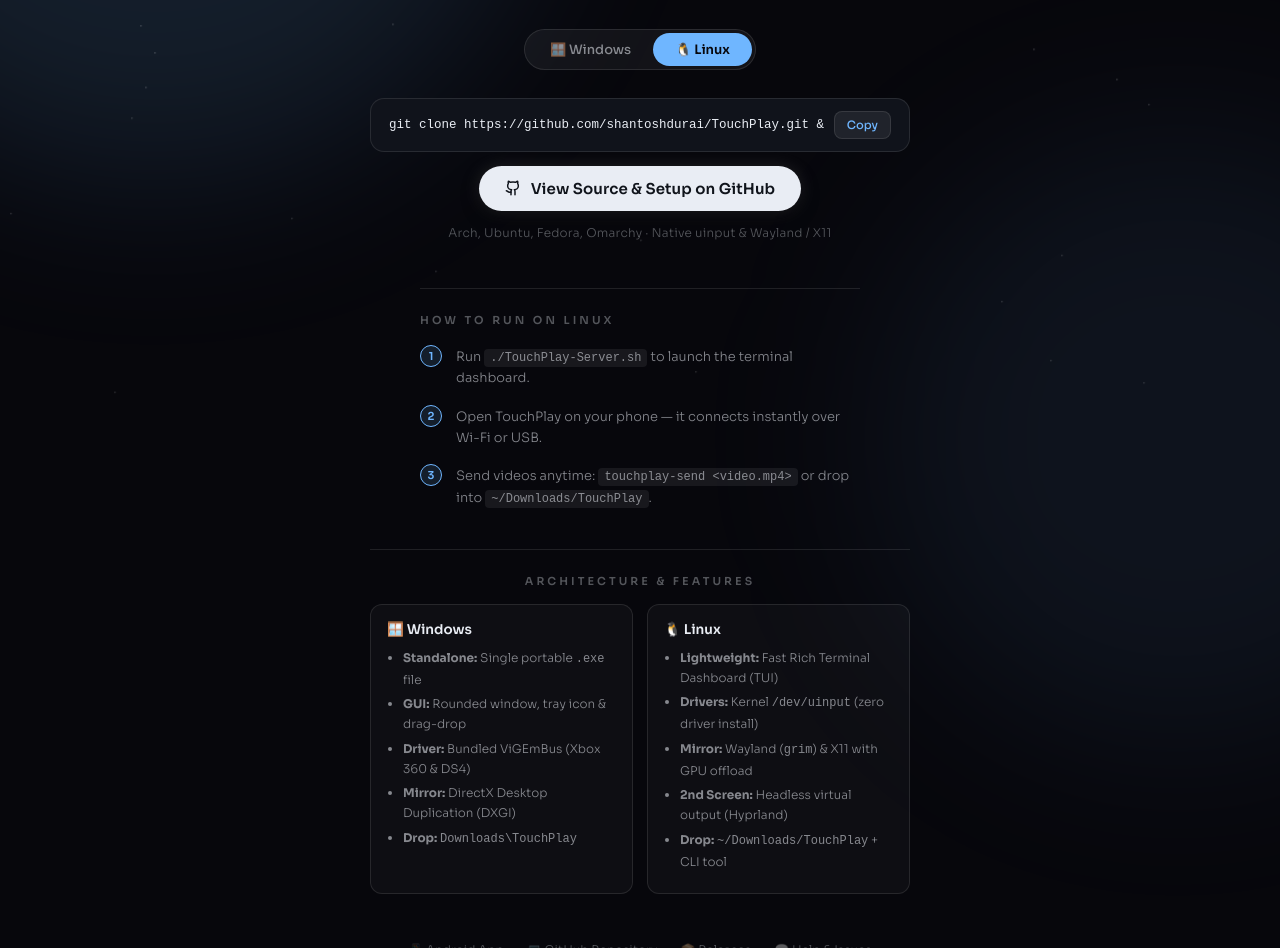
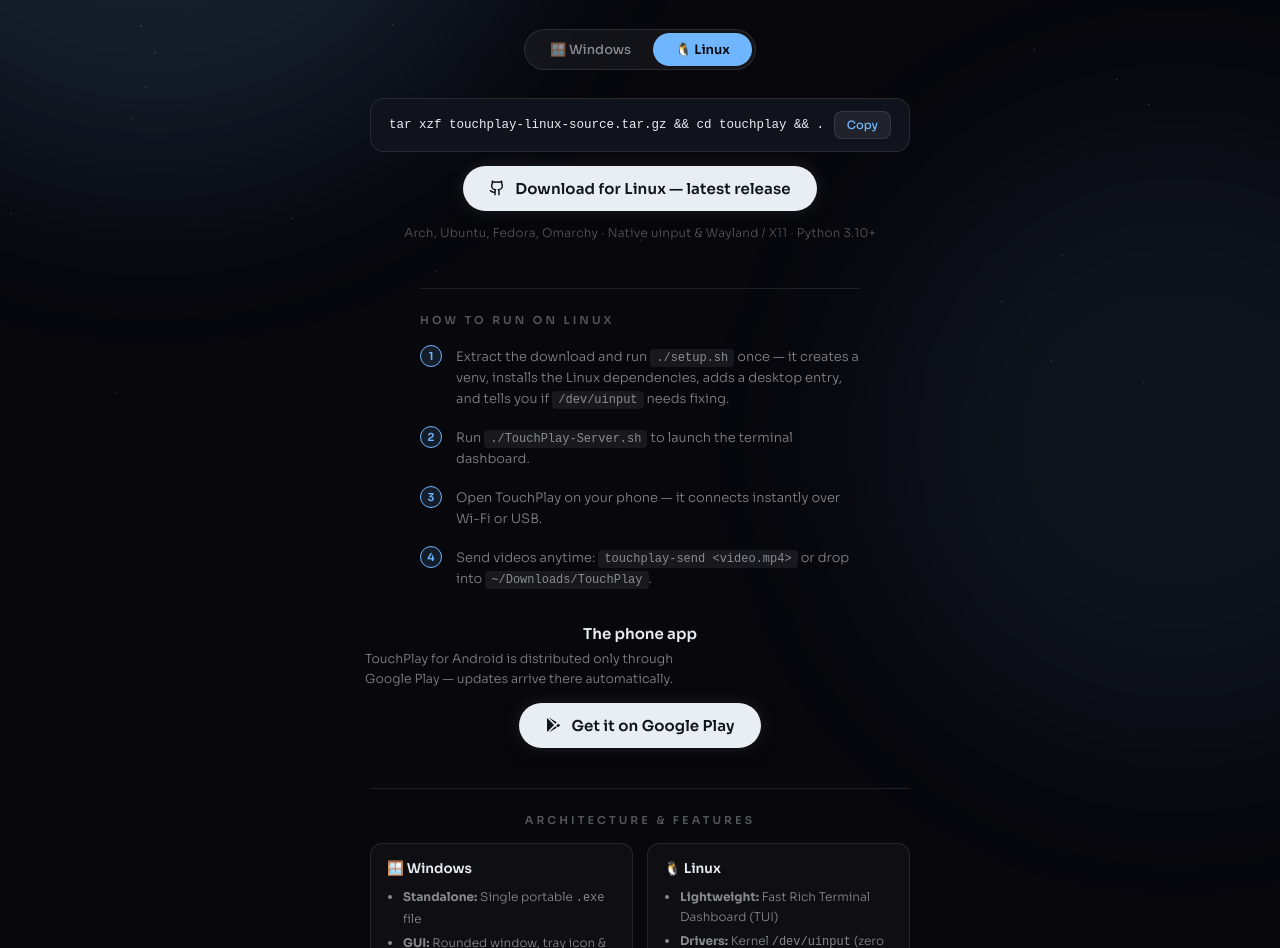
Before and after one commit to shantoshdurai/touchplay-releases, a plain HTML site: page index.html in a window 1280 px wide. Shown: the part 311-1259 px from the top of the page. Drawn offline with Linux system fonts and the light colour scheme; no server answers.

Commit message:
site: Linux downloads from the public release, Play Store for Android
- The Linux tab cloned a PRIVATE repo, so every visitor got 'Repository not
  found'. It now downloads touchplay-linux-source.tar.gz (new release asset) and
  extracts it, which actually works.
- Added a Google Play call-to-action: the APK is no longer distributed here.
- README: removed the 'Direct APK' promise, documented the Linux requirements
  (Python 3.10+, python3-venv, 'input' group), the 8-player pad split, and the
  no-authentication trust model.

```diff
--- a/index.html
+++ b/index.html
@@ -205,29 +205,43 @@
   <!-- Linux Action Container -->
   <div id="box-linux" style="display:none" class="rise">
     <div class="code-box">
-      <code>git clone https://github.com/shantoshdurai/TouchPlay.git &amp;&amp; cd TouchPlay &amp;&amp; ./setup.sh</code>
+      <code>tar xzf touchplay-linux-source.tar.gz &amp;&amp; cd touchplay &amp;&amp; ./setup.sh</code>
       <button class="code-copy" onclick="copyLinuxCmd()">Copy</button>
     </div>
     <div style="margin-top:14px">
-      <a class="pill" href="https://github.com/shantoshdurai/TouchPlay" target="_blank" rel="noopener">
+      <a class="pill" href="https://github.com/shantoshdurai/touchplay-releases/releases/latest/download/touchplay-linux-source.tar.gz">
         <svg width="16" height="16" viewBox="0 0 24 24" fill="none" stroke="currentColor"
              stroke-width="2.2" stroke-linecap="round" stroke-linejoin="round">
           <path d="M15 22v-4a4.8 4.8 0 0 0-1-3.5c3 0 6-2 6-5.5.08-1.25-.27-2.48-1-3.5.28-1.15.28-2.35 0-3.5 0 0-1 0-3 1.5-2.64-.5-5.36-.5-8 0C6 2 5 2 5 2c-.3 1.15-.3 2.35 0 3.5A5.403 5.403 0 0 0 4 9c0 3.5 3 5.5 6 5.5-.39.49-.68 1.05-.85 1.65-.17.6-.22 1.23-.15 1.85v4"/>
           <path d="M9 18c-4.51 2-5-2-7-2"/>
         </svg>
-        View Source &amp; Setup on GitHub
+        Download for Linux &mdash; latest release
       </a>
     </div>
-    <div class="meta">Arch, Ubuntu, Fedora, Omarchy &middot; Native uinput &amp; Wayland / X11</div>
+    <div class="meta">Arch, Ubuntu, Fedora, Omarchy &middot; Native uinput &amp; Wayland / X11 &middot; Python 3.10+</div>
 
     <section class="steps">
       <h2>How to run on Linux</h2>
-      <div class="step"><span>1</span><p>Run <code>./TouchPlay-Server.sh</code> to launch the terminal dashboard.</p></div>
-      <div class="step"><span>2</span><p>Open TouchPlay on your phone &mdash; it connects instantly over Wi-Fi or USB.</p></div>
-      <div class="step"><span>3</span><p>Send videos anytime: <code>touchplay-send &lt;video.mp4&gt;</code> or drop into <code>~/Downloads/TouchPlay</code>.</p></div>
+      <div class="step"><span>1</span><p>Extract the download and run <code>./setup.sh</code> once &mdash; it creates a venv, installs the Linux dependencies, adds a desktop entry, and tells you if <code>/dev/uinput</code> needs fixing.</p></div><div class="step"><span>2</span><p>Run <code>./TouchPlay-Server.sh</code> to launch the terminal dashboard.</p></div>
+      <div class="step"><span>3</span><p>Open TouchPlay on your phone &mdash; it connects instantly over Wi-Fi or USB.</p></div>
+      <div class="step"><span>4</span><p>Send videos anytime: <code>touchplay-send &lt;video.mp4&gt;</code> or drop into <code>~/Downloads/TouchPlay</code>.</p></div>
     </section>
   </div>
 
+  <!-- Android: the app ships only through Google Play -->
+  <section class="rise" style="animation-delay:.38s;margin-top:34px;text-align:center">
+    <h2 style="font-size:15px;font-weight:600;margin:0 0 6px">The phone app</h2>
+    <p class="sub" style="font-size:12.5px;margin:0 0 14px">
+      TouchPlay for Android is distributed only through Google Play &mdash; updates arrive there automatically.
+    </p>
+    <a class="pill" href="https://play.google.com/store/apps/details?id=com.touchplay.app"
+       target="_blank" rel="noopener">
+      <svg width="16" height="16" viewBox="0 0 24 24" fill="currentColor" aria-hidden="true">
+        <path d="M3.6 1.8a1 1 0 0 0-.6.9v18.6a1 1 0 0 0 .6.9l10-10.2L3.6 1.8zM15.4 10.1 5.7.9l11.9 6.8-2.2 2.4zm0 3.8 2.2 2.4L5.7 23.1l9.7-9.2zm3.6-2.9-2.1 2.1 2.1 2.1 2.9-1.6c.8-.5.8-1.6 0-2.1l-2.9-1.5z"/>
+      </svg>
+      Get it on Google Play
+    </a>
+  </section>
   <!-- Platform Comparison -->
   <section class="diff-section rise" style="animation-delay:.42s">
     <h2>Architecture &amp; Features</h2>
@@ -321,7 +335,7 @@
   }
 
   function copyLinuxCmd() {
-    var cmd = "git clone https://github.com/shantoshdurai/TouchPlay.git && cd TouchPlay && ./setup.sh";
+    var cmd = "tar xzf touchplay-linux-source.tar.gz && cd touchplay && ./setup.sh";
     navigator.clipboard.writeText(cmd).then(function () {
       showToast('Command copied to clipboard!');
     }).catch(function () {
```
Also changed, not shown: 1 other file.
